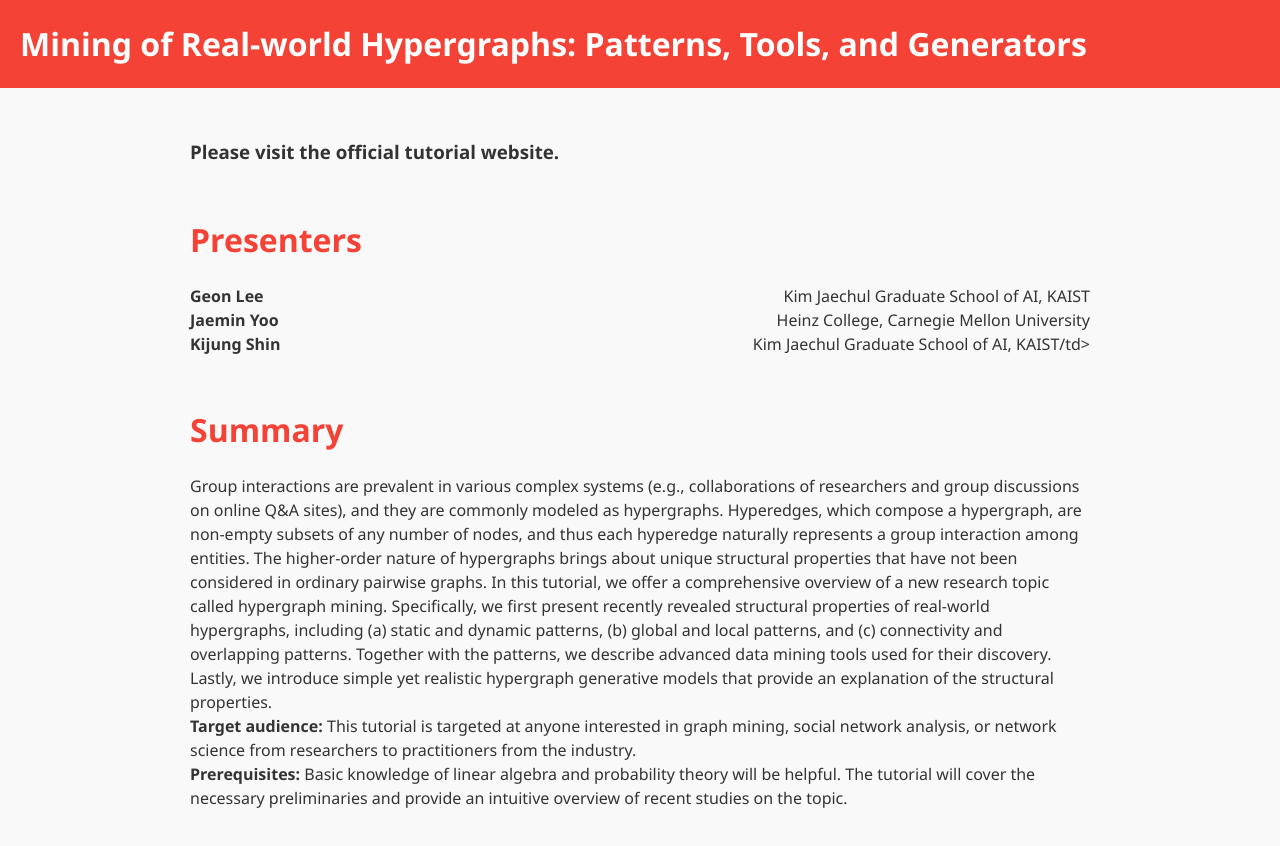
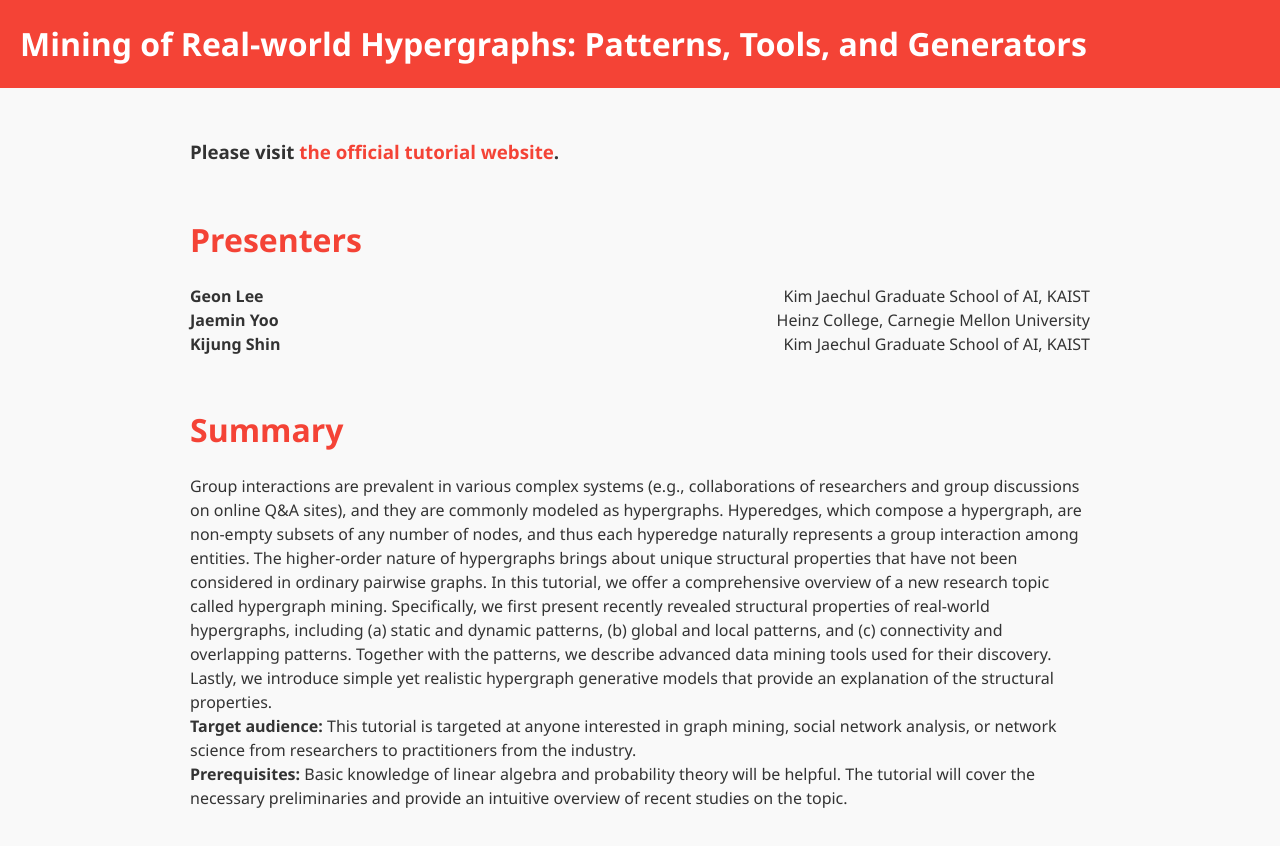
Before and after one commit to hypergraph-mining-tutorial/hypergraph-mining-tutorial.github.io, a plain HTML site: page index.html in a window 1280 px wide. Drawn offline with Linux system fonts and the light colour scheme.

Commit message:
Update index.html

```diff
--- a/index.html
+++ b/index.html
@@ -16,7 +16,7 @@
     <main>
 
         <section>
-            <h3>Please visit <a href="https://sites.google.com/view/hypergraph-tutorial">the official tutorial website</a>.</h3>
+            <h3>Please visit <a style="color: #f44336" href="https://sites.google.com/view/hypergraph-tutorial">the official tutorial website</a>.</h3>
         </section>
 
         <section>
@@ -32,7 +32,7 @@
               </tr>
               <tr>
                 <td style="text-align: left; padding-right: 10px; vertical-align: top;"><strong>Kijung Shin</strong></td>
-                <td style="text-align: right; padding-left: 10px; vertical-align: top;">Kim Jaechul Graduate School of AI, KAIST/td>
+                <td style="text-align: right; padding-left: 10px; vertical-align: top;">Kim Jaechul Graduate School of AI, KAIST</td>
               </tr>
             </table>
             </h2>
```
